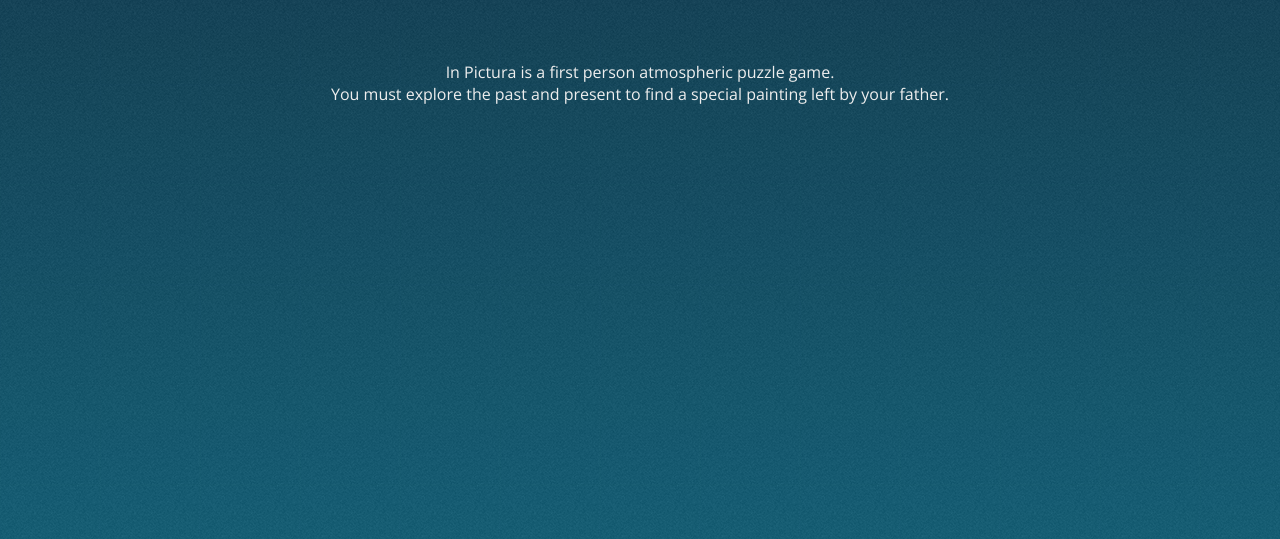
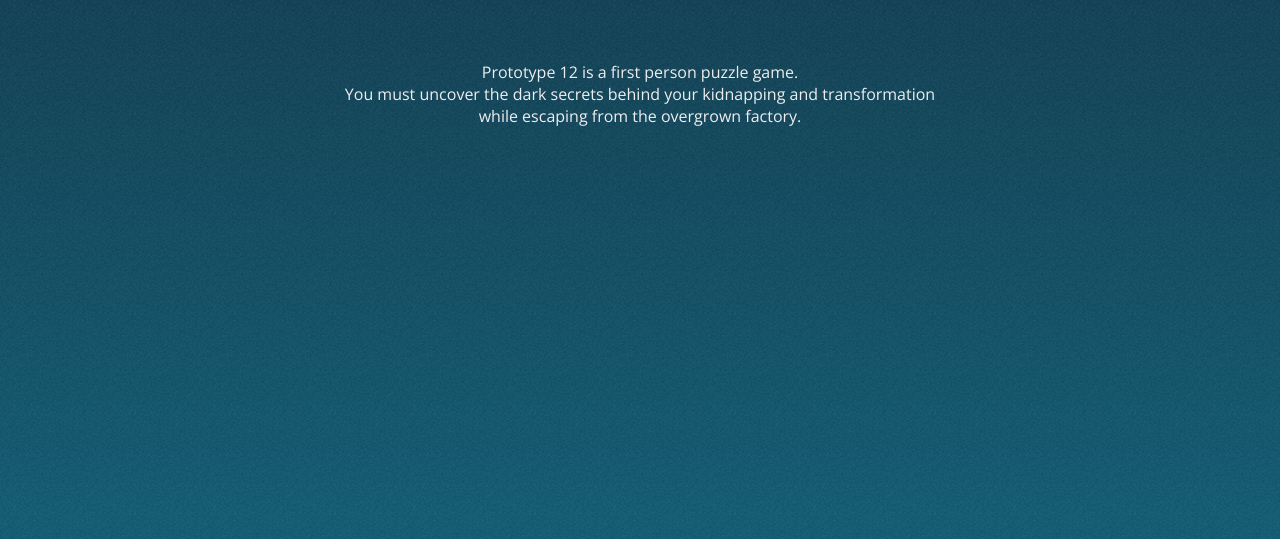
Before and after one commit to Prototype-Studios/Prototype-Studios.github.io, a plain HTML site: page index.html in a window 1280 px wide. Shown: the part 215-754 px from the top of the page. Drawn offline with nearby package versions, Linux system fonts and the light colour scheme.

Commit message:
change description

```diff
--- a/index.html
+++ b/index.html
@@ -41,9 +41,9 @@
 <!--info about game-->
 <div align="center" class="info">
   <p1>
-In Pictura is a first person atmospheric puzzle game.<br>
-You must explore the past and present to find a special painting
- left by your father.
+ Prototype 12 is a first person puzzle game.<br>
+ You must uncover the dark secrets behind your kidnapping and transformation<br>
+  while escaping from the overgrown factory.
   </p1>
 
 </div>
```
